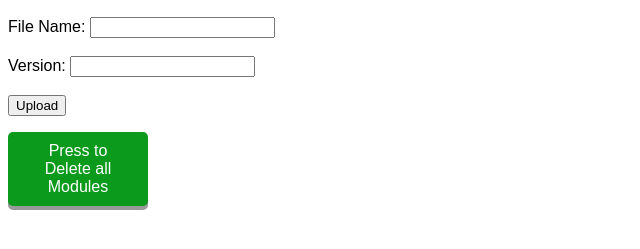
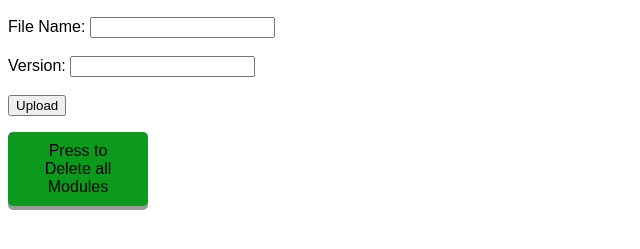
Before and after one commit to Gokul-H7/group27_phase2, a website: page website/download.html in a window 1280 px wide. Shown: the part 97-346 px from the top of the page, without its empty margins (0-640 px from the left). Drawn offline with Linux system fonts and the light colour scheme.

Commit message:
basic html test

```diff
--- a/website/download.html
+++ b/website/download.html
@@ -18,7 +18,7 @@
         text-align: center;
         text-decoration: none;
         outline: none;
-        color: #fff;
+        color: #000000;
         background-color: #0b9a1c;
         border: none;
         border-radius: 5px;
```
Also changed, not shown: website/index.html (+1 -1 lines), website/upload.html (+1 -1 lines).
